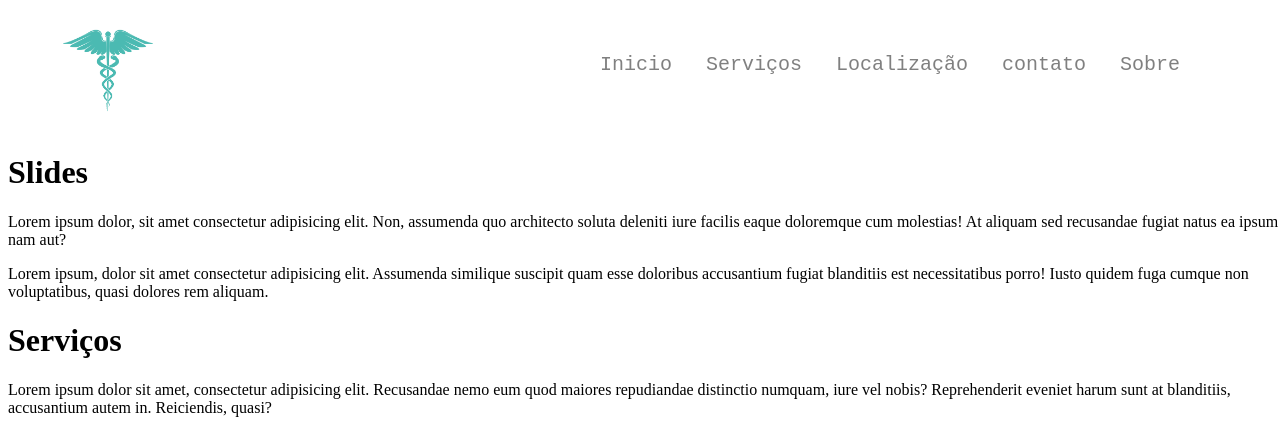
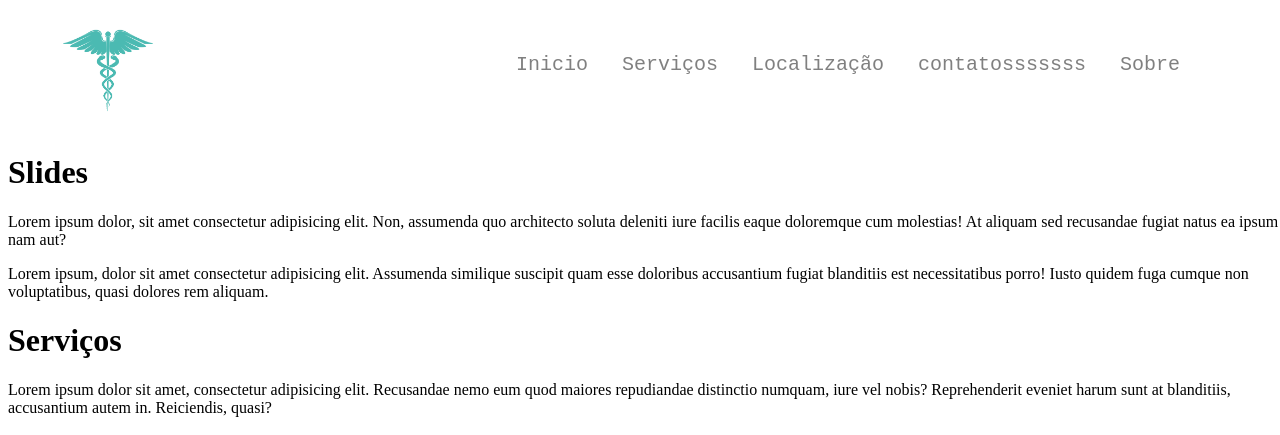
Before and after one commit to batistarezende/SavantWebProjetos, a plain HTML site: page ProjetoClinica/index.html in a window 1280 px wide. Shown: the top 435 px of the page. Drawn offline with Linux system fonts and the light colour scheme.

Commit message:
alteração

```diff
--- a/ProjetoClinica/index.html
+++ b/ProjetoClinica/index.html
@@ -18,7 +18,7 @@
             <a href="#">Inicio</a>
             <a href="#">Serviços</a>
             <a href="#">Localização</a>
-            <a href="#">contato</a>
+            <a href="#">contatosssssss</a>
             <a href="#">Sobre</a>
             </nav>
         </div>
```
